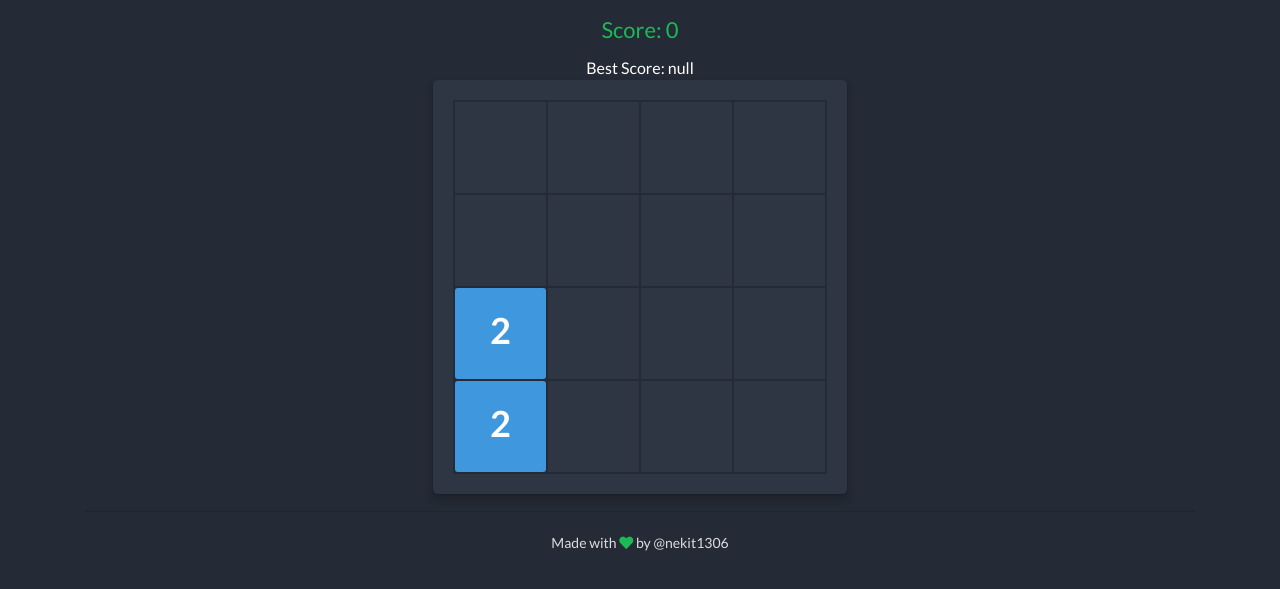
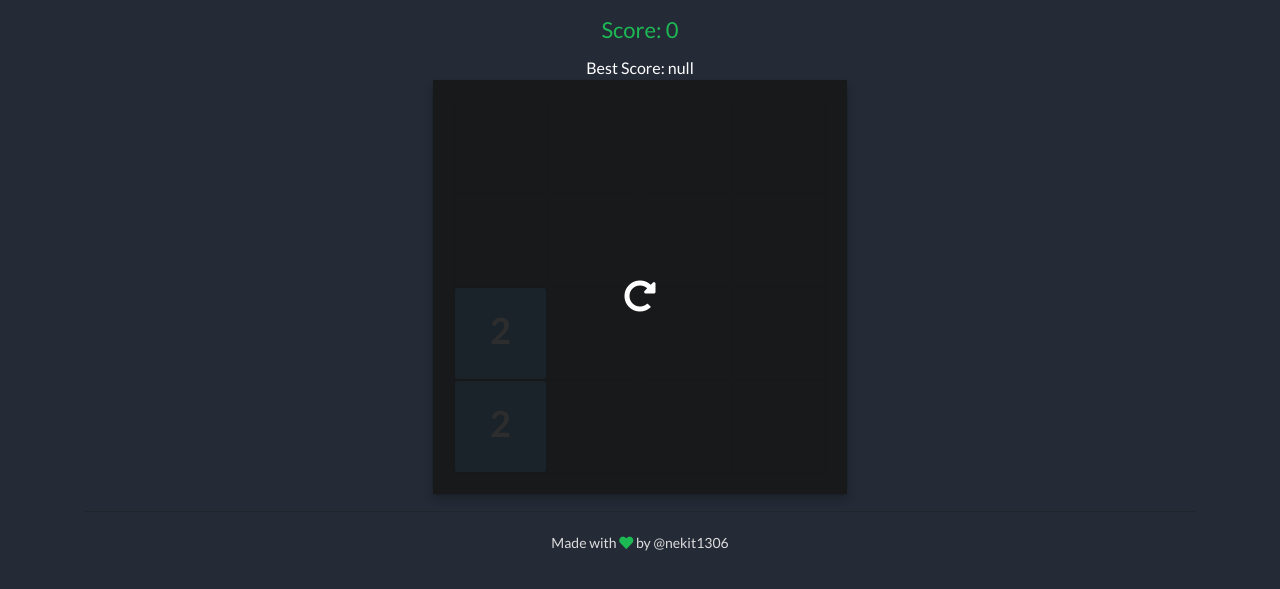
Before and after one commit to nekit1306/2048, a plain HTML site: page index.html in a window 1280 px wide. Shown: the part 211-800 px from the top of the page. Drawn offline with nearby package versions, Linux system fonts and the light colour scheme.

Commit message:
added functionality

```diff
--- a/src/css/style.css
+++ b/src/css/style.css
@@ -232,7 +232,7 @@ a:hover, a:focus, a:active {
 }
 
 .game-result {
-    visibility: hidden;
+    visibility: visible;
     position: absolute;
     top: 0;
     left: 0;
@@ -240,7 +240,7 @@ a:hover, a:focus, a:active {
     height: 100%;
     background: rgba(23, 23, 23, 0.9);
     z-index: 3;
-    opacity: 0;
+    opacity: 1;
     transition: all 0.3s ease;
 }
 
```
